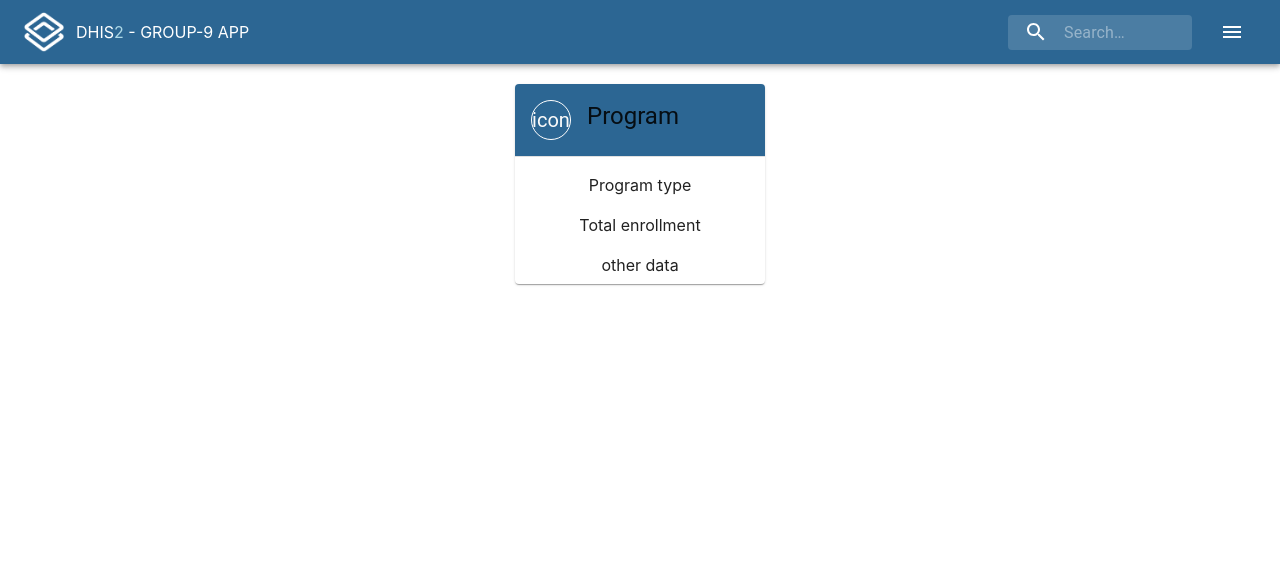
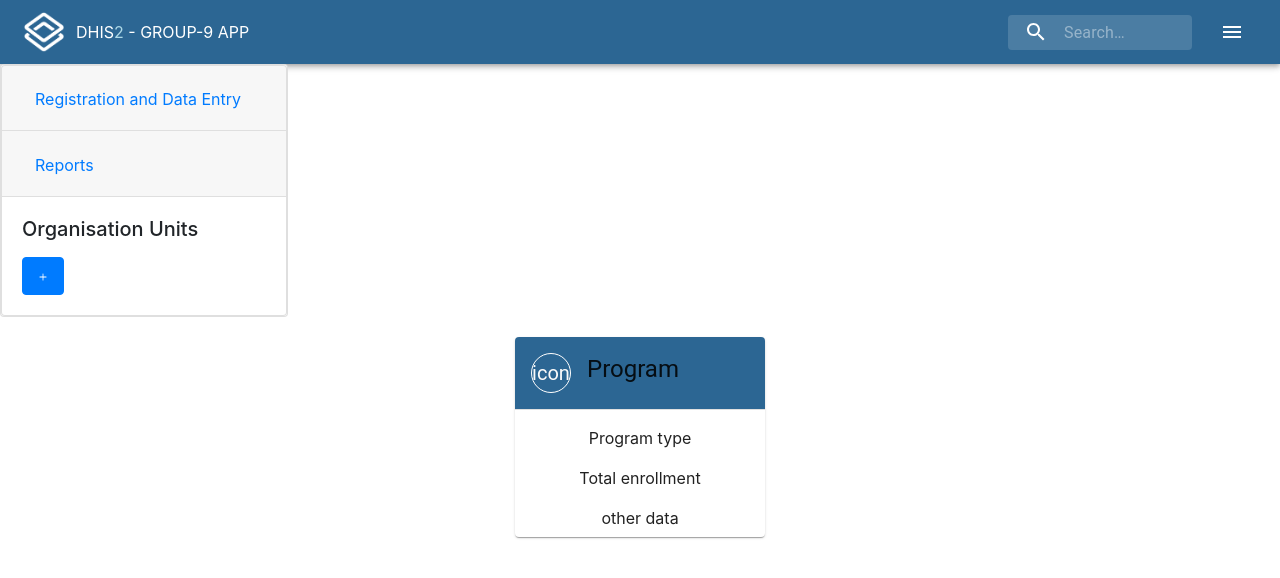
Before and after one commit to CHANCO-DHIS2-GROUP-9/CHANCO-DHIS2-GROUP-9, a React (Create React App) app: page / in a window 1280 px wide. Shown: the top 578 px of the page. Built offline with nearby package versions, Linux system fonts and the light colour scheme; the HTML template or start-up script is replaced by a standard one.

Commit message:
added the side bar of organisation unit

```diff
--- a/src/App.js
+++ b/src/App.js
@@ -1,6 +1,7 @@
 import React from 'react';
 import { Component } from 'react';
 import GridTile from './GridTile';
+import Sidebar from './Sidebar'
 import NavBar from './NavBar';
 // import ProgramNavBar from './ProgramNavBar';
 export const App = () => {
@@ -8,6 +9,7 @@ export const App = () => {
         <div>
              {/* <ProgramNavBar/> */}
             <NavBar />
+            <Sidebar/>
             <GridTile />
 
 
--- a/src/Navbar.js
+++ b/src/Navbar.js
@@ -85,8 +85,7 @@ export default function NaVBar() {
             <img src={dhis2Icon} alt="dhis2Icon" width="40" height="40" />
             </IconButton>
 
-           {/* appname */}
-            <Typography className={classes.title} variant="h8" noWrap>
+             <Typography className={classes.title} variant="h8" noWrap>
             DHIS<span style={{color:"lightBlue"}}>2</span> - GROUP-9 APP
             </Typography>
 
--- /dev/null
+++ b/src/Sidebar.js
@@ -0,0 +1,76 @@
+import React from 'react';
+
+export default class Sidebar extends React.Component {
+    render() {
+        return (
+            <div>
+                     <div class="card" style={{width: 18 +'rem'}}>
+                      <div class="accordion" id="accordionExample">
+                            <div class="card">
+                              <div class="card-header" id="headingOne">
+                                <h2 class="mb-0">
+                                  <button class="btn btn-link" type="button" data-toggle="collapse" data-target="#collapseOne" aria-expanded="true" aria-controls="collapseOne">
+                                   Registration and Data Entry
+                                  </button>
+                                </h2>
+                              </div>
+                              <div id="collapseOne" class="collapse show" aria-labelledby="headingOne" data-parent="#accordionExample">
+                              </div>
+                            </div>
+                            <div class="card">
+                              <div class="card-header" id="headingTwo">
+                                <h2 class="mb-0">
+                                  <button class="btn btn-link collapsed" type="button" data-toggle="collapse" data-target="#collapseTwo" aria-expanded="false" aria-controls="collapseTwo">
+                                    Reports
+                                  </button>
+                                </h2>
+                              </div>
+
+
+                            </div>
+
+
+                            <div class="card">
+                              {/* <div class="card-header" id="headingTwo">
+                                <h2 class="mb-0">
+                                  <button class="btn btn-link collapsed" type="button" data-toggle="collapse" data-target="#collapseTwo" aria-expanded="false" aria-controls="collapseTwo">
+                                    Periods
+                                  </button>
+                                </h2>
+                              </div> */}
+
+                  <div class="card-body">
+                      <h5 class="card-title">Organisation Units</h5>
+                      <p class="card-text"></p>
+                      <a href="#" class="btn btn-primary"> <svg class="bi bi-plus" width="1em" height="1em" viewBox="0 0 20 20" fill="currentColor" xmlns="http://www.w3.org/2000/svg">
+                      <path fill-rule="evenodd" d="M10 5.5a.5.5 0 01.5.5v4a.5.5 0 01-.5.5H6a.5.5 0 010-1h3.5V6a.5.5 0 01.5-.5z" clip-rule="evenodd"></path>
+                      <path fill-rule="evenodd" d="M9.5 10a.5.5 0 01.5-.5h4a.5.5 0 010 1h-3.5V14a.5.5 0 01-1 0v-4z" clip-rule="evenodd"></path>
+                      </svg></a>
+
+                              <div id="collapseThree" class="collapse" aria-labelledby="headingThree" data-parent="#accordionExample">
+                                <div class="card-body">
+
+
+                                </div>
+
+
+                              </div>
+
+                            </div>
+
+                          </div>
+
+
+
+
+                </div>
+
+
+                  </div>
+
+
+
+            </div>
+        )
+    }
+}
```
